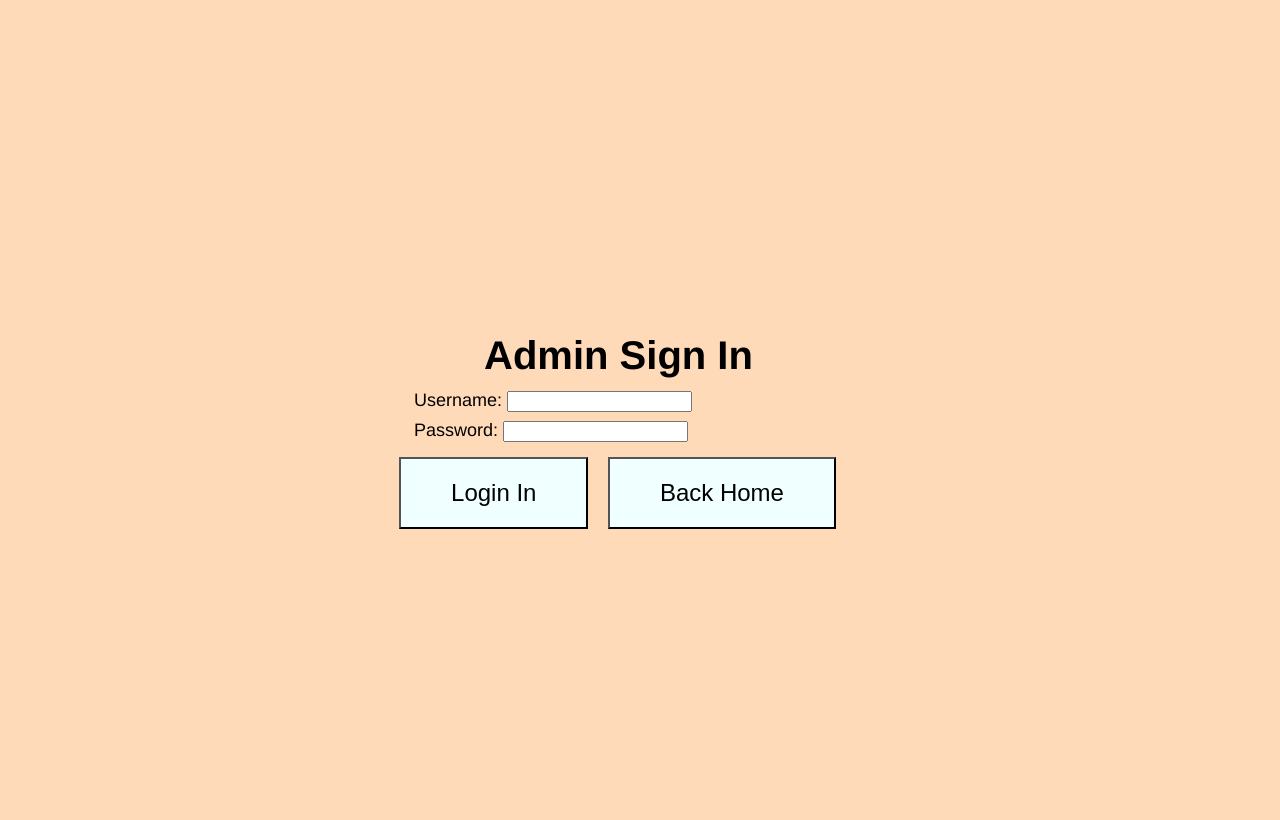
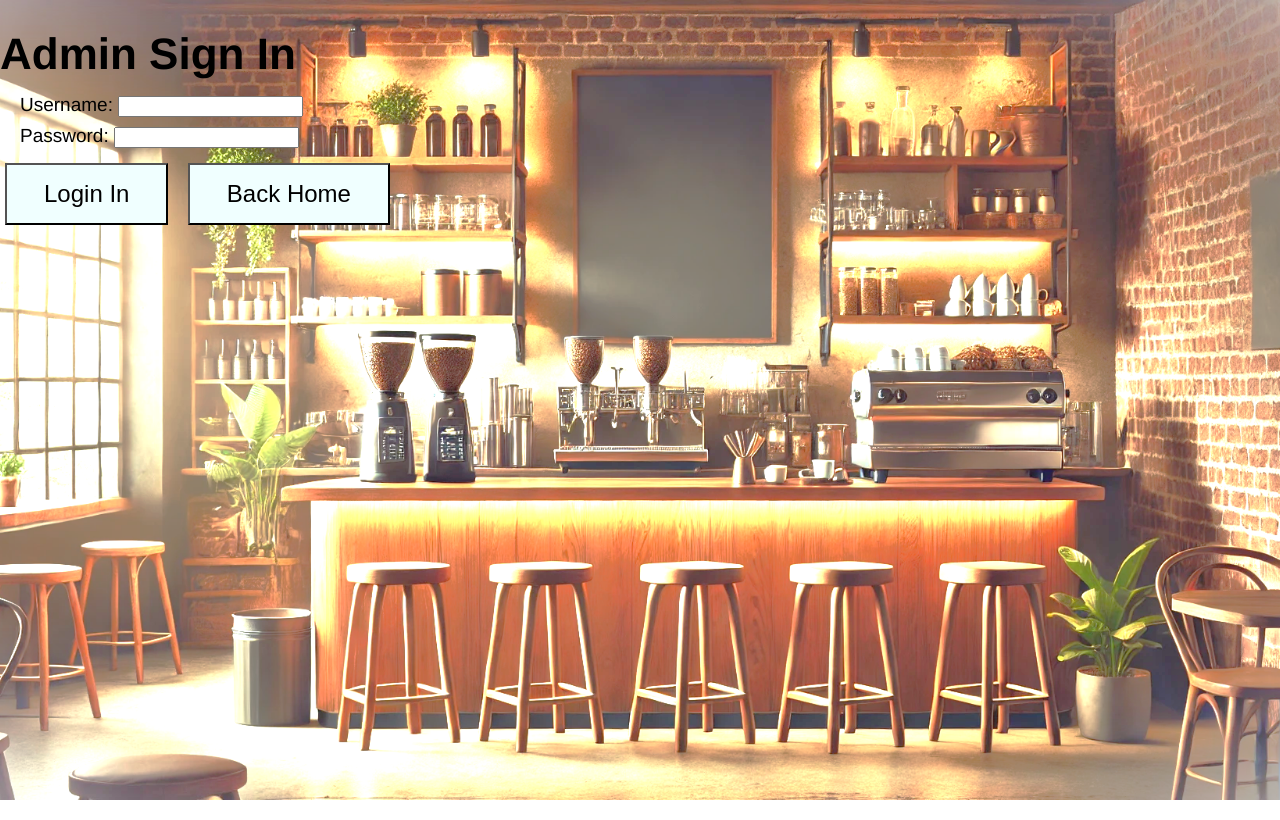
Before and after one commit to hiddenInt2/mingleMug, a PHP site: page /adminLogin.html in a window 1280 px wide. Run offline with PHP 8.4, Linux system fonts and the light colour scheme.

Commit message:
changes to sign in admin page styles

```diff
--- a/adminlogin.css
+++ b/adminlogin.css
@@ -1,40 +1,47 @@
 @charset "UTF-8";
 
-body{
-    color:rgb(0, 0, 0);
-    background-color:peachpuff;
-    font-family:'Franklin Gothic Medium', 'Arial Narrow', Arial, sans-serif;
-    margin: 10px;
-    padding: 10px;
-    height:100vh;
-    margin:0;
-    display:flex;
-    justify-content:center;
-    align-items:center;
+body {
+    color: rgb(0, 0, 0);
+    background-color: peachpuff;
+    background-image: url("Main-pictures/Background2.png");
+    background-repeat: no-repeat;
+    background-size: cover;
+    background-position: center;
+    font-family: 'Franklin Gothic Medium', 'Arial Narrow', Arial, sans-serif;
+    margin: 0;
+    padding: 0;
+    height: 100vh;
+    display: flex;
+    /*justify-content: center;*/
+    /*align-items: center; */
+}
+h1{
+    font-size: 44Px;
+   /* margin-left:70px;*/
+
+  }
+.username{
+    font-size:19px;
+    color:black;
+    margin-top:-15px;
+    margin-right:150px;
 
 }
-h1{
-    font-size: 40Px;
-    margin-left:70px;
-  }
-.username{
-    font-size:18px;
-    margin-top:-15px;
-    margin-right:150px;
-}
 .password{
-    font-size:18px;
+    font-size:19px;
     margin-top:8px;
     margin-right:150px;
+
 }
 .align{
     display:flex;
     flex-direction:column;
     align-items:flex-start;
+    margin-left:20px;
 
 }
 button{
-    padding:20px 50px;
+    padding:15px 37px;
     margin:-15px;
     margin-top:15px;
     margin-right:30px;
--- a/index.html
+++ b/index.html
@@ -84,7 +84,7 @@
 
         <img class="Admin" src="Main-pictures/Admin.png">
         <div class="admin">
-            <a href="./admin/adminhome.html">Admin</a>
+            <a href="adminLogin.html">Admin</a>
             <img id="adminCopy" src="Main-pictures/Admin-copy.png">
         </div>
 
```
Also changed, not shown: Main-pictures/Background2.png (added).
